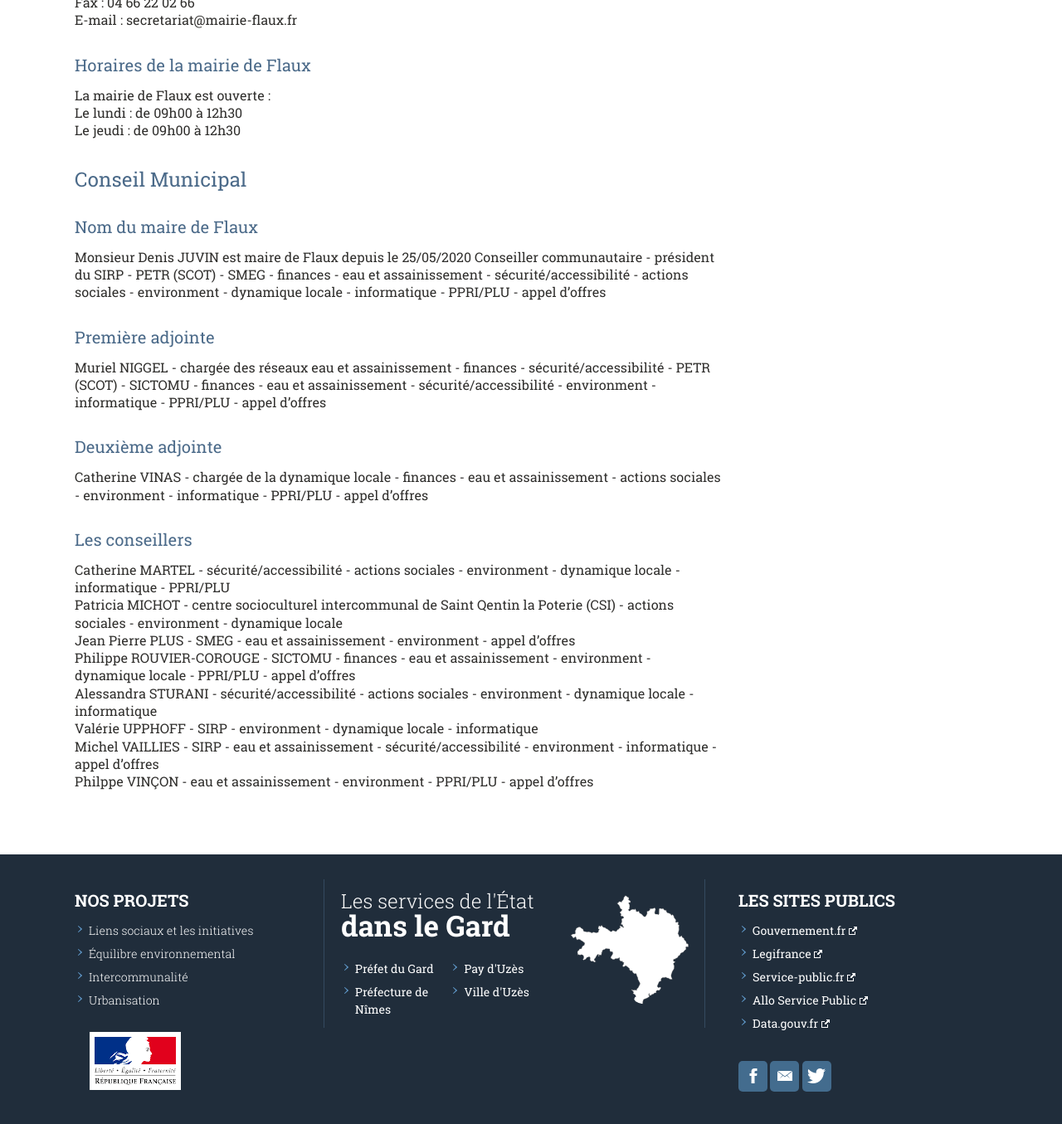
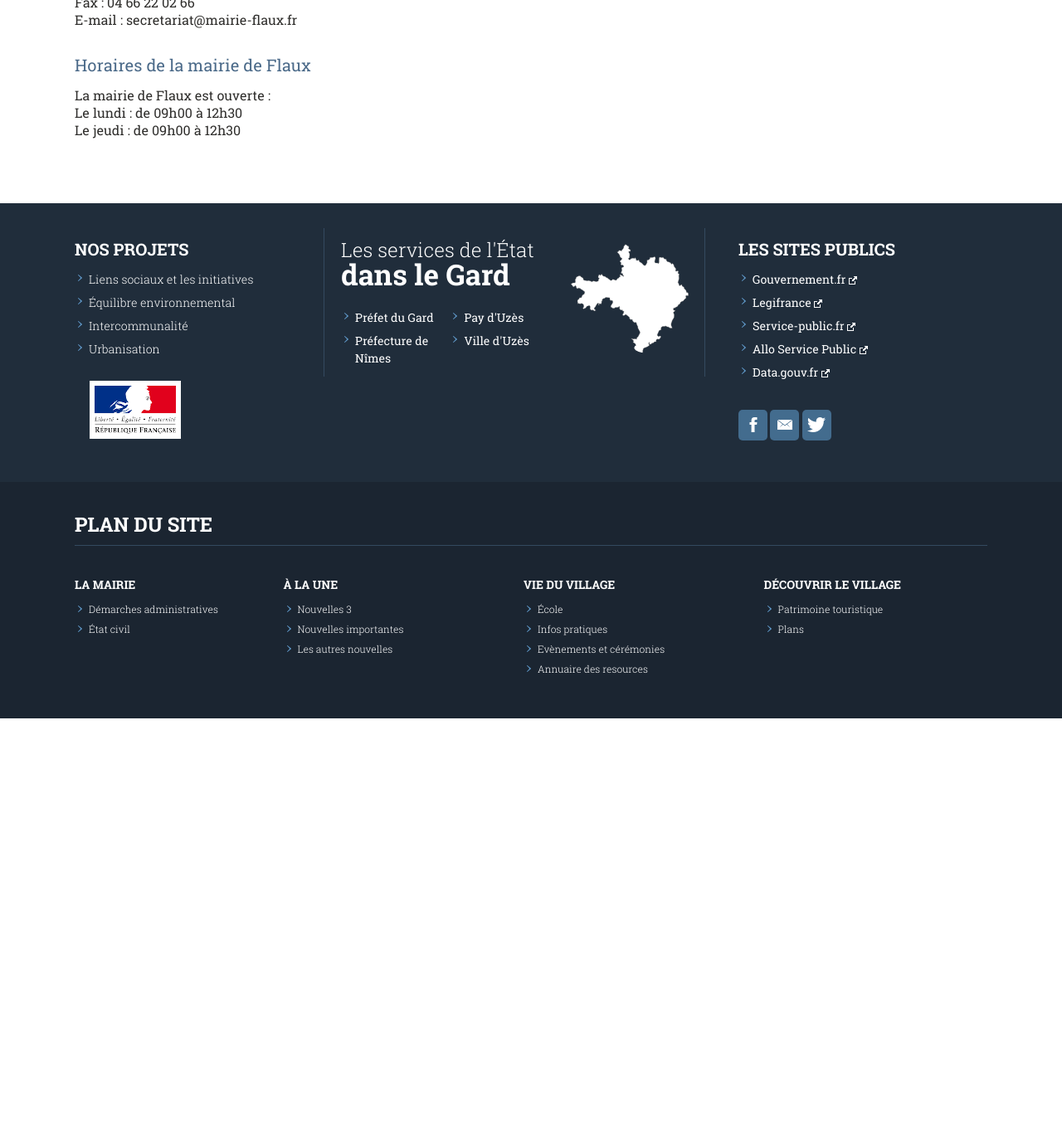
Before and after one commit to Flaux-Village/flaux-village.github.io, a Jekyll site: the page built from mairie.md, in a window 1280 px wide and 1400 px high, scrolled down 840 px. Shown: the top 1355 px of the window at 83% size. Built offline with Jekyll 4.4.1, drawn with Linux system fonts in a browser that asks for light colours; our own code applies the rules of GitHub Pages for plain Markdown files; after the commit the page ends 1706 px from its top, so only the background shows below that.

Commit message:
Update mairie.md

```diff
--- a/mairie.md
+++ b/mairie.md
@@ -29,28 +31,3 @@ E-mail : secretariat@mairie-flaux.fr<br/>
 La mairie de Flaux est ouverte :<br/>
 Le lundi : de 09h00 à 12h30<br/>
 Le jeudi : de 09h00 à 12h30<br/>
-
-# Conseil Municipal
-
-## Nom du maire de Flaux
-Monsieur Denis JUVIN est maire de Flaux depuis le 25/05/2020
-Conseiller communautaire - président du SIRP - PETR (SCOT) - SMEG - finances - eau et assainissement - sécurité/accessibilité - actions sociales - environment - dynamique locale - informatique - PPRI/PLU - appel d'offres
-
-## Première adjointe
-Muriel NIGGEL - chargée des réseaux eau et assainissement - finances - sécurité/accessibilité - PETR (SCOT) - SICTOMU - finances - eau et assainissement - sécurité/accessibilité - environment - informatique - PPRI/PLU - appel d'offres
-
-
-## Deuxième adjointe
-Catherine VINAS - chargée de la dynamique locale - finances - eau et assainissement - actions sociales - environment - informatique - PPRI/PLU - appel d'offres
-
-
-## Les conseillers
-Catherine MARTEL - sécurité/accessibilité - actions sociales - environment - dynamique locale - informatique - PPRI/PLU<br/>
-Patricia MICHOT - centre socioculturel intercommunal de Saint Qentin la Poterie (CSI) - actions sociales - environment - dynamique locale<br/>
-Jean Pierre PLUS - SMEG - eau et assainissement - environment - appel d'offres<br/>
-Philippe ROUVIER-COROUGE - SICTOMU - finances - eau et assainissement - environment - dynamique locale - PPRI/PLU - appel d'offres
-<br/>
-Alessandra STURANI - sécurité/accessibilité - actions sociales - environment - dynamique locale - informatique<br/>
-Valérie UPPHOFF - SIRP - environment - dynamique locale - informatique<br/>
-Michel VAILLIES - SIRP - eau et assainissement - sécurité/accessibilité - environment - informatique - appel d'offres<br/>
-Philppe VINÇON - eau et assainissement - environment - PPRI/PLU - appel d'offres<br/>
```
Also changed, not shown: other parts of mairie.md (+2 -0 lines).
